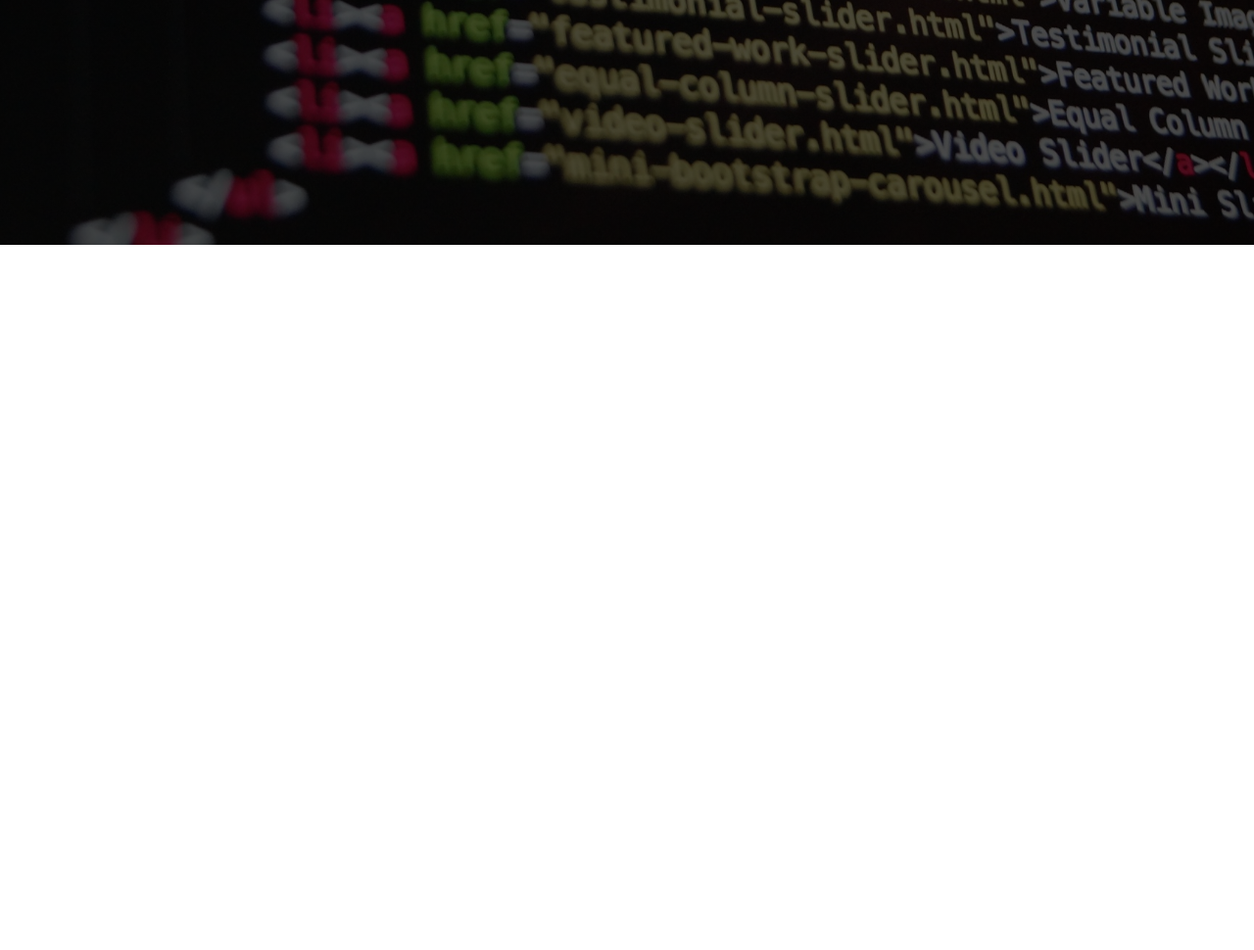
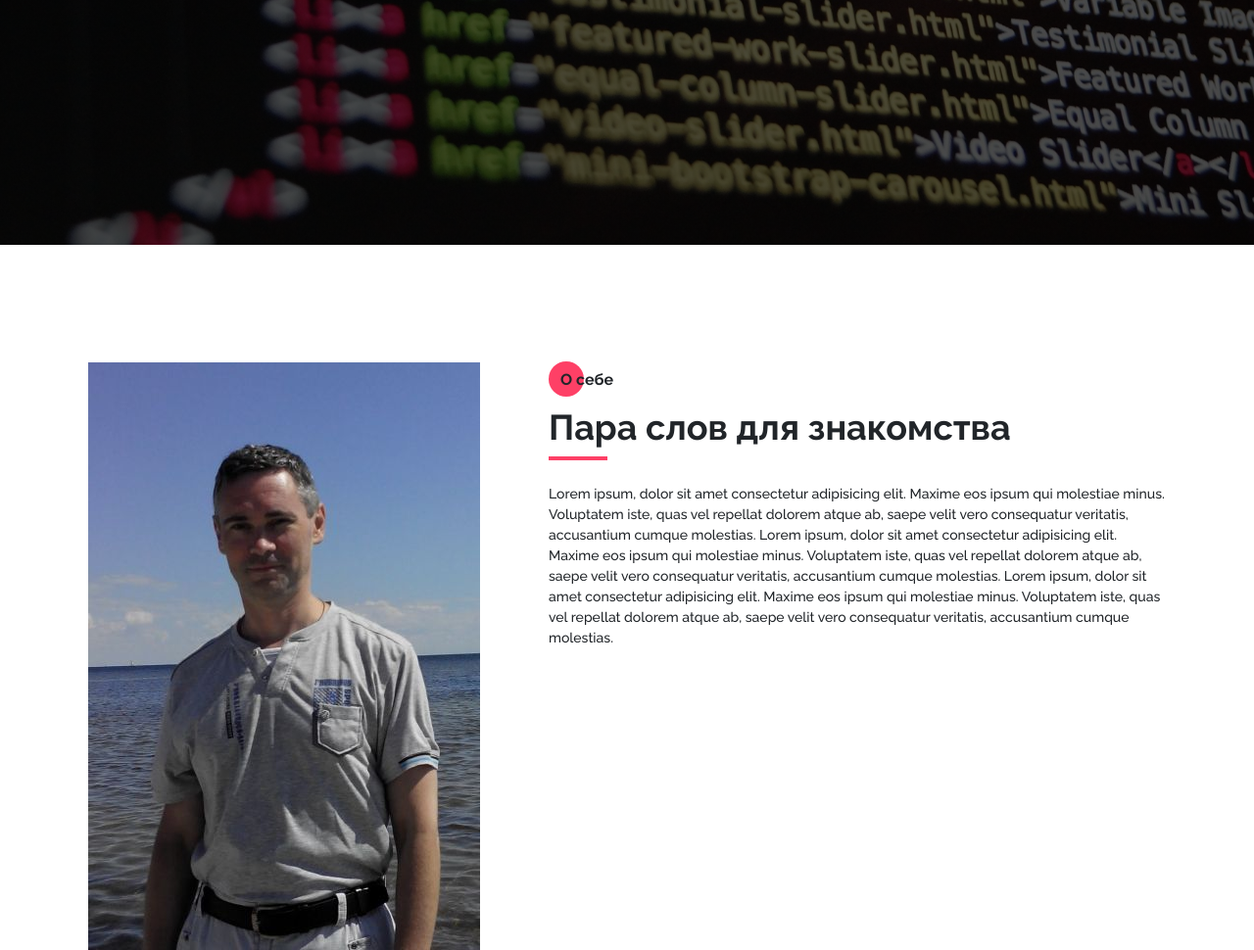
Before and after one commit to stv74/myportfolio, a website: page src/index.html in a window 1280 px wide. Shown: the part 550-1520 px from the top of the page at 98% size. Before the commit the page ends 800 px from the top, so only its background shows below. Drawn offline with Linux system fonts and the light colour scheme; files whose address does not match are found by name.

Commit message:
Starting work on the section About

```diff
--- a/src/index.html
+++ b/src/index.html
@@ -120,6 +120,34 @@
 		</section>
 		<!-- / Promo -->
 
+		<!-- About -->
+		<section class="about">
+			<div class="container">
+				<div class="about__grid">
+					<img src="images/Taras.jpg" alt="Photo of the author site" class="about__img" />
+					<div class="about__story">
+						<div class="title title_fz16 about__subtitle">О себе</div>
+						<div class="title about__title">Пара слов для знакомства</div>
+						<div class="divider"></div>
+						<div class="title_fz14 about__text">
+							Lorem ipsum, dolor sit amet consectetur adipisicing elit. Maxime eos
+							ipsum qui molestiae minus. Voluptatem iste, quas vel repellat dolorem
+							atque ab, saepe velit vero consequatur veritatis, accusantium cumque
+							molestias. Lorem ipsum, dolor sit amet consectetur adipisicing elit.
+							Maxime eos ipsum qui molestiae minus. Voluptatem iste, quas vel repellat
+							dolorem atque ab, saepe velit vero consequatur veritatis, accusantium
+							cumque molestias. Lorem ipsum, dolor sit amet consectetur adipisicing
+							elit. Maxime eos ipsum qui molestiae minus. Voluptatem iste, quas vel
+							repellat dolorem atque ab, saepe velit vero consequatur veritatis,
+							accusantium cumque molestias.
+						</div>
+					</div>
+					<div class="about__subgrid"></div>
+				</div>
+			</div>
+		</section>
+		<!-- / About -->
+
 		<script src="js/script.min.js"></script>
 	</body>
 </html>
--- a/src/sass/abstracts/_mixins.scss
+++ b/src/sass/abstracts/_mixins.scss
@@ -0,0 +1,13 @@
+@mixin before_circle {
+	&:before {
+		content: '';
+		position: absolute;
+		z-index: -1;
+		top: -28%;
+		left: 0;
+		width: 36px;
+		height: 36px;
+		border-radius: 100%;
+		background: $main-color;
+	}
+}
--- a/src/sass/base/_fonts.scss
+++ b/src/sass/base/_fonts.scss
@@ -1,5 +1,6 @@
 // Импортируем шрифт из Google Fonts
-@import url('https://fonts.googleapis.com/css2?family=Raleway:wght@400;600;700&display=swap');
+// @import url('https://fonts.googleapis.com/css2?family=Poppins:wght@400;500;600;700&display=swap');
+@import url('https://fonts.googleapis.com/css2?family=Raleway:wght@400;500;600;700&display=swap');
 
 // Подключаем иконочный шрифт для иконок соцсетей
 @font-face {
--- a/src/sass/base/_typography.scss
+++ b/src/sass/base/_typography.scss
@@ -6,3 +6,10 @@
 	font-weight: 600;
 	color: $main-color;
 }
+
+.text {
+	font-weight: 500;
+	font-size: 12px;
+	line-height: 18px;
+	color: #000000;
+}
--- /dev/null
+++ b/src/sass/components/_divider.scss
@@ -0,0 +1,5 @@
+.divider {
+	width: 60px;
+	height: 0px;
+	border: 2px solid $main-color;
+}
--- /dev/null
+++ b/src/sass/components/_title.scss
@@ -0,0 +1,13 @@
+.title {
+	font-weight: 700;
+	font-size: 36px;
+	line-height: 60px;
+	&_fz14 {
+		font-size: 14px;
+		line-height: 21px;
+	}
+	&_fz16 {
+		font-size: 16px;
+		line-height: 24px;
+	}
+}
--- /dev/null
+++ b/src/sass/layout/_about.scss
@@ -0,0 +1,32 @@
+.about {
+	padding-top: 120px;
+	&__grid {
+		display: grid;
+		grid-template-columns: repeat(2, auto);
+		grid-template-rows: repeat(2, auto);
+		column-gap: 70px;
+		row-gap: 40px;
+	}
+	&__img {
+		height: auto;
+		width: 100%;
+		max-width: 400px;
+		grid-row: 1/3;
+	}
+	&__title {
+		margin-top: 6px;
+	}
+	&__subtitle {
+		position: relative;
+		margin-top: 6px;
+		padding-left: 12px;
+		@include before_circle;
+	}
+	&__text {
+		font-weight: 500;
+		margin-top: 24px;
+	}
+	// &__subgrid {
+	// 	grid-row: 2/3;
+	// }
+}
--- a/src/sass/main.scss
+++ b/src/sass/main.scss
@@ -16,9 +16,12 @@
 // 4. Layout-related sections
 @import 'layout/promo';
 @import 'layout/menu';
+@import 'layout/about';
 
 // 5. Components
 @import 'components/button';
 @import 'components/sidepanel';
+@import 'components/title';
+@import 'components/divider';
 
 // 6. Page-specific styles
```
Also changed, not shown: src/css/style.min.css, src/icons/about/Design.svg (added), src/icons/about/Mobile dev.svg (added), src/icons/about/web development.svg (added).
